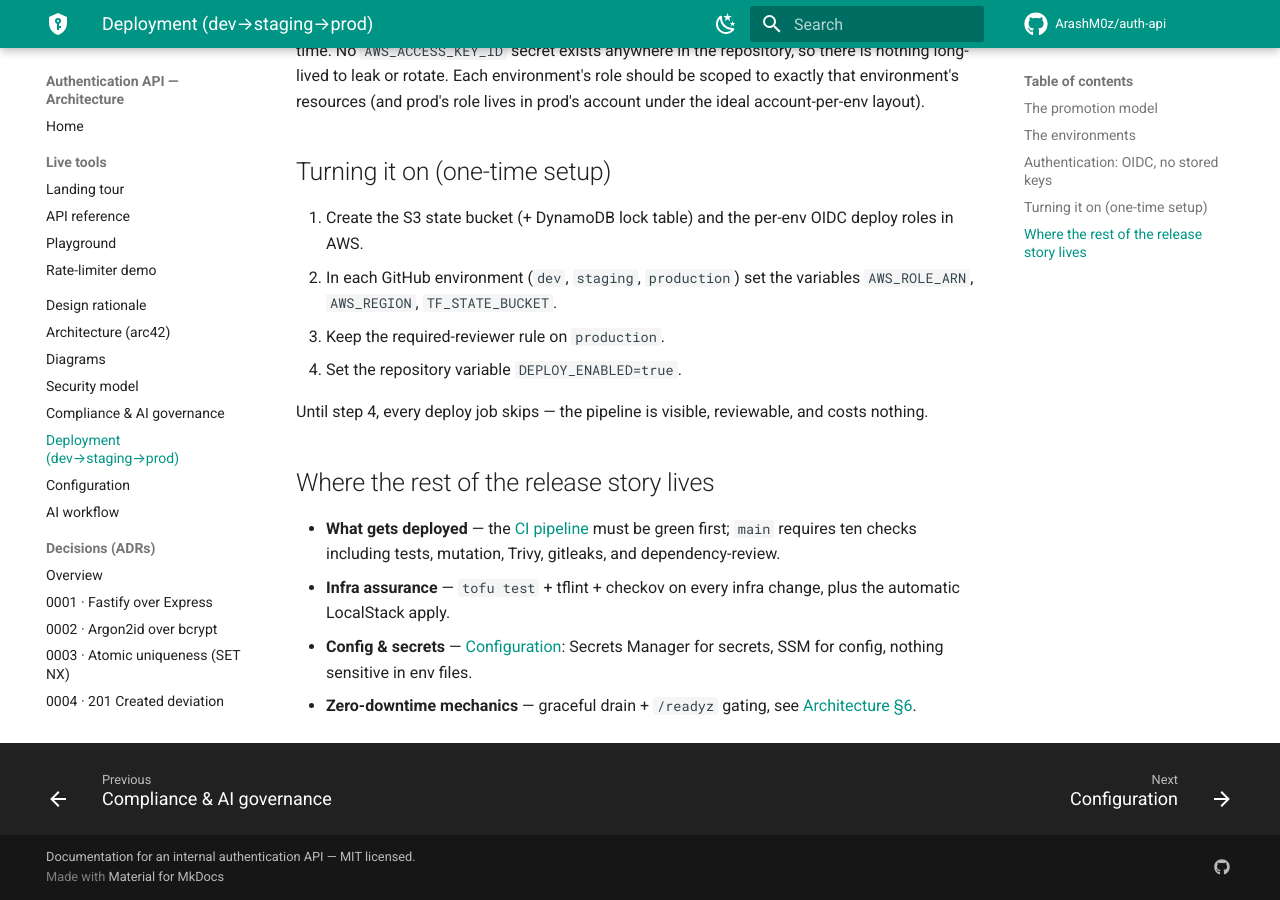
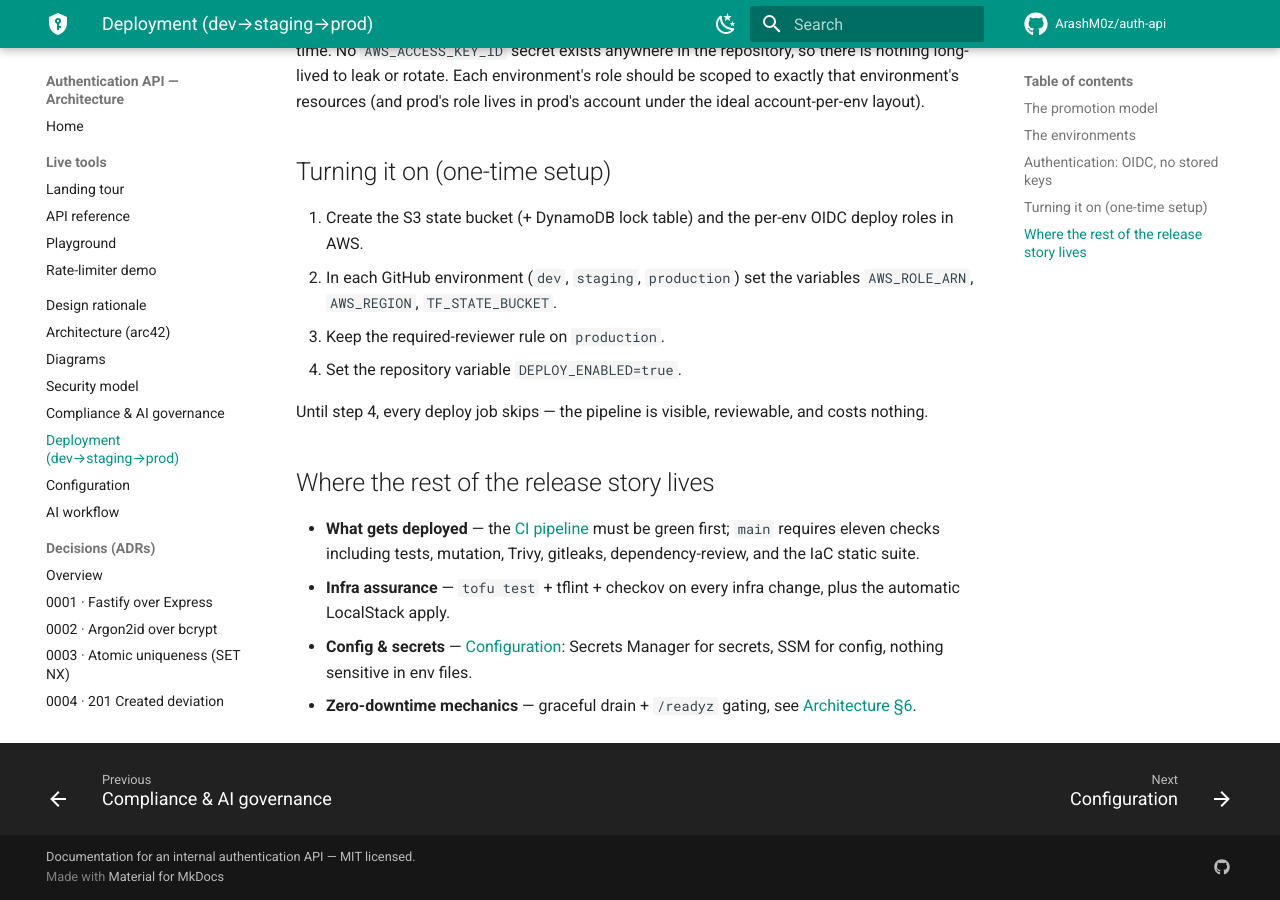
Before and after one commit to ArashM0z/auth-api, an MkDocs documentation site: the page built from docs/DEPLOYMENT.md, in a window 1280 px wide and 900 px high, scrolled down 1494 px. Built offline with MkDocs 1.6.1 and Material for MkDocs 9.7.7, drawn with Linux system fonts in a browser that asks for light colours; comment, search, counter and statistics services are not loaded.

Commit message:
docs: main now requires eleven checks

```diff
--- a/docs/DEPLOYMENT.md
+++ b/docs/DEPLOYMENT.md
@@ -79,8 +79,8 @@ and costs nothing.
 ## Where the rest of the release story lives
 
 - **What gets deployed** — the [CI pipeline](diagrams.md#12-cicd-pipeline)
-  must be green first; `main` requires ten checks including tests, mutation,
-  Trivy, gitleaks, and dependency-review.
+  must be green first; `main` requires eleven checks including tests,
+  mutation, Trivy, gitleaks, dependency-review, and the IaC static suite.
 - **Infra assurance** — `tofu test` + tflint + checkov on every infra change,
   plus the automatic LocalStack apply.
 - **Config & secrets** — [Configuration](CONFIGURATION.md): Secrets Manager
```
